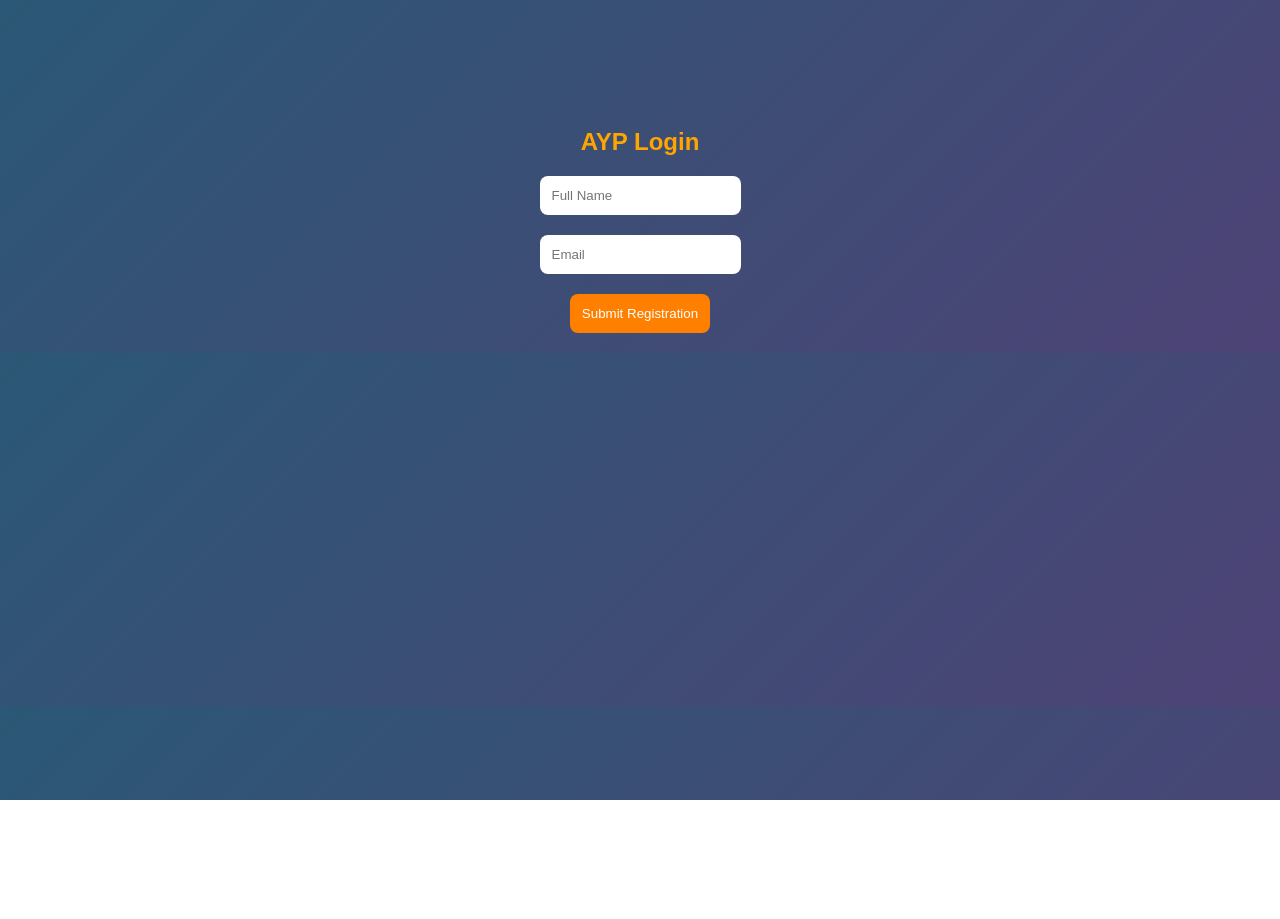
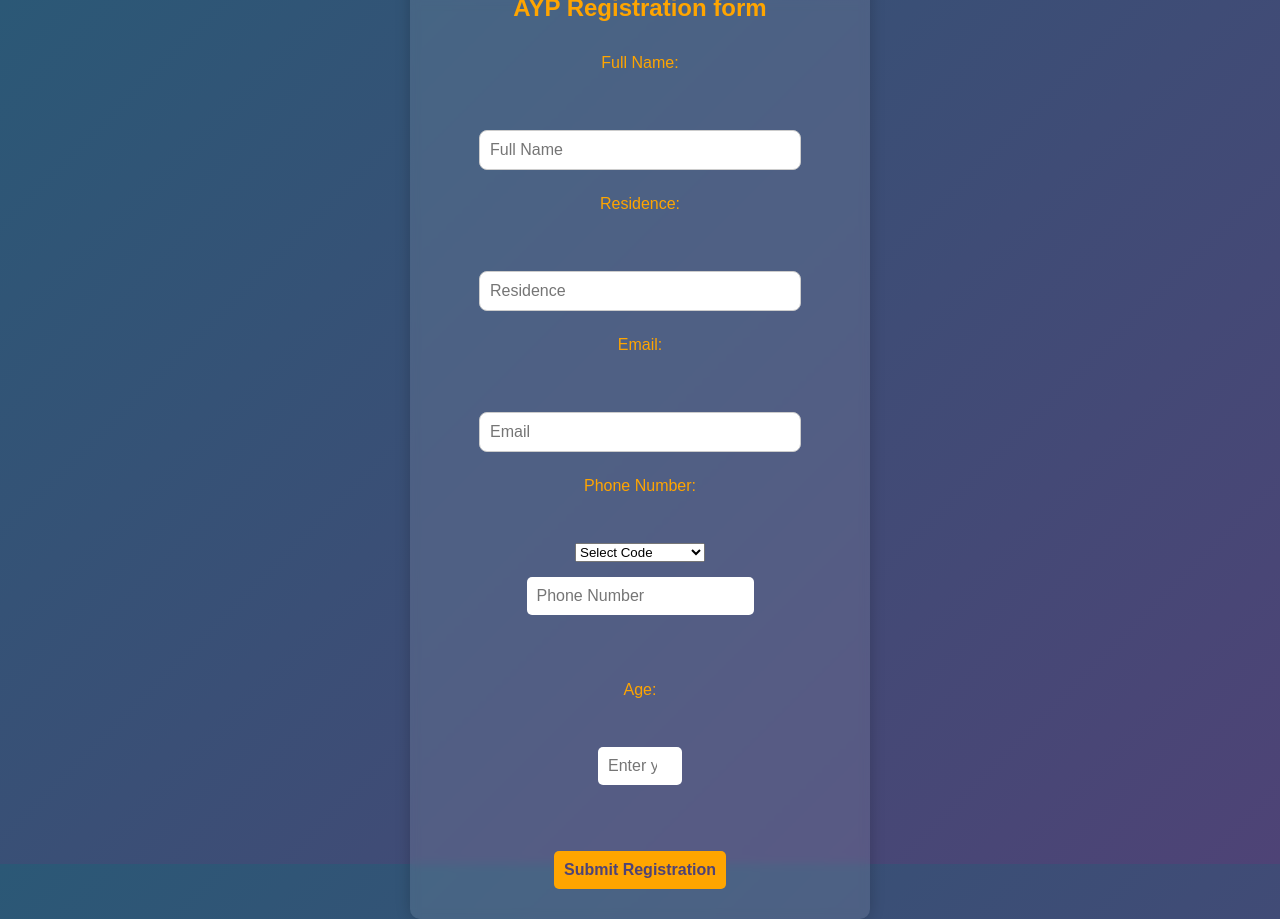
Before and after one commit to wdctelecoms/SRH-AYP-app, a website: page register.html in a window 1280 px wide. Before the commit the page ends 800 px from the top, so only its background shows below. Drawn offline with Linux system fonts and the light colour scheme; files that its build step writes are made by us from their sources.

Commit message:
Fix registration form

```diff
--- a/api/register.js
+++ b/api/register.js
@@ -25,7 +25,7 @@ export default async function handler(req, res) {
       from: adminEmail,
       to: adminEmail,
       subject: 'New AYP Registration',
-      text: `New Registration:\nName: ${name}\nEmail: ${email}`
+      text: `New Registration:\nName: ${name}\nEmail: ${email}\nAge: ${age}\nResidence: ${residence}\nPhone: ${phone}`
     });
 
     // 2. Send to user
--- a/register.html
+++ b/register.html
@@ -1,34 +1,96 @@
 <!DOCTYPE html>
 <html>
 <head>
-  <title>Login</title>
+<title>registration</title>
+  <link rel="stylesheet" href="style.css" />
   <style>
     body {
+      margin: 0;
+      height: 100vh;
+      display: flex;
+      justify-content: center;
+      align-items: center;
       background: linear-gradient(135deg, #2b5876, #4e4376);
       font-family: Arial, sans-serif;
       color: orange;
+    }
+
+    .container {
+      background: rgba(255, 255, 255, 0.1); /* semi-transparent box */
+      padding: 30px;
+      border-radius: 10px;
+      box-shadow: 0 0 15px rgba(0,0,0,0.2);
       text-align: center;
-      padding-top: 100px;
+      width: 100%;
+      max-width: 400px;
+      backdrop-filter: blur(5px); /* optional glass effect */
     }
+
+    form {
+      display: flex;
+      flex-direction: column;
+      gap: 15px;
+    }
+
     input, button {
-      display: block;
-      margin: 20px auto;
-      padding: 12px;
+      padding: 10px;
+      font-size: 16px;
       border: none;
-      border-radius: 8px;
+      border-radius: 5px;
     }
+
+    input {
+      background: white;
+      color: #333;
+    }
+
     button {
-      background-color: #ff7f00;
-      color: white;
+      background-color: orange;
+      color: #4e4376;
+      font-weight: bold;
       cursor: pointer;
+    }
+
+    button:hover {
+      background-color: #ffaa00;
+    }
+
+    a {
+      color: orange;
+      text-decoration: none;
+      font-size: 14px;
+    }
+
+    a:hover {
+      text-decoration: underline;
     }
   </style>
 </head>
 <body>
-  <h2>AYP Login</h2>
+<div class="container">
+  <h2 class="form-title">AYP Registration form</h2>
 <form id="registerForm">
+  <label for="text">Full Name:</label><br>
   <input type="text" name="name" placeholder="Full Name" required />
+  <label for="text">Residence:</label><br>
+  <input type="text" name="residence" placeholder="Residence" required />
+  <label for="age">Email:</label><br>
   <input type="email" name="email" placeholder="Email" required />
+  <label for="phone">Phone Number:</label><br>
+  <select name="countryCode" required>
+    <option value="">Select Code</option>
+    <option value="+260"> Zambia (+260)</option>
+    <option value="+254"> Kenya (+254)</option>
+    <option value="+234"> Nigeria (+234)</option>
+    <option value="+27">South Africa (+27)</option>
+    <option value="+1">USA (+1)</option>
+    <!-- Add more as needed -->
+  </select>
+  <input type="tel" name="phone" placeholder="Phone Number" required pattern="[0-9]{7,15}" />
+  <br><br>
+  <label for="age">Age:</label><br>
+  <input type="number" name="age" min="1" max="120" required placeholder="Enter your age" />
+  <br><br>
   <button type="submit">Submit Registration</button>
 </form>
 
```
